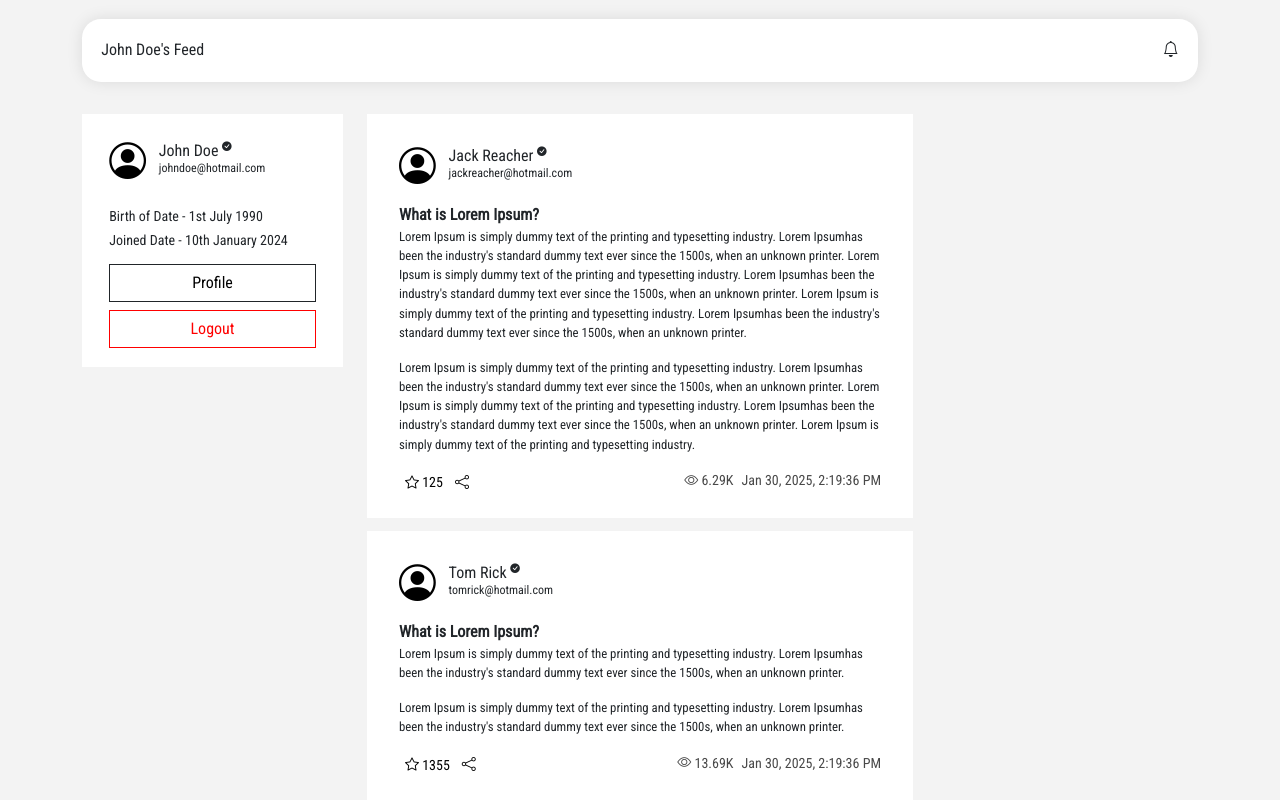
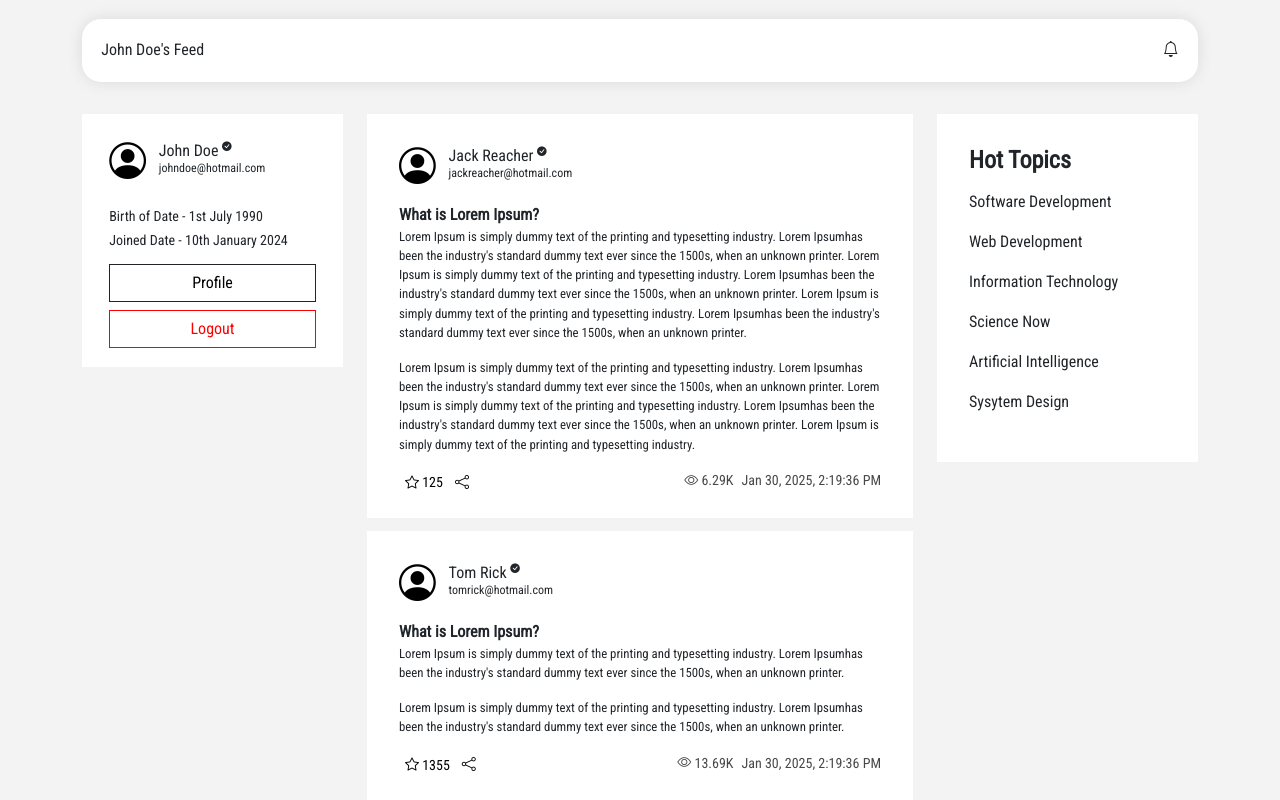
Before and after one commit to Thilrash/tblogiee-web-app, an Angular app in the folder TblogieeClient/: page /home in a window 1280 px wide. Shown: the top 800 px of the page. Built offline with nearby package versions, Linux system fonts and the light colour scheme; a web font is replaced by a local one.

Commit message:
Added trending topic panel

```diff
--- a/TblogieeClient/src/app/home/home.component.html
+++ b/TblogieeClient/src/app/home/home.component.html
@@ -7,6 +7,8 @@
     <div class="col-lg-6 post-container">
       <app-post [posts]="posts"></app-post>
     </div>
-    <div class="col-lg-3 trend-container"></div>
+    <div class="col-lg-3 trend-container">
+      <app-trend-panel></app-trend-panel>
+    </div>
   </div>
 </div>
--- a/TblogieeClient/src/app/home/home.component.scss
+++ b/TblogieeClient/src/app/home/home.component.scss
@@ -8,9 +8,7 @@
   z-index: 999;
 }
 
-.profile-container {
-}
-
-.post-container {
+.post-container,
+.trend-container {
   margin-top: 2rem;
 }
--- /dev/null
+++ b/TblogieeClient/src/app/shared/trend-panel/trend-panel.component.html
@@ -0,0 +1,8 @@
+<div class="trend-container">
+  <div class="trend-header">
+    <h4>Hot Topics</h4>
+  </div>
+  <ul class="topic-list" *ngFor="let topic of hotTopics">
+    <li class="topic-list-item">{{ topic }}</li>
+  </ul>
+</div>
--- /dev/null
+++ b/TblogieeClient/src/app/shared/trend-panel/trend-panel.component.scss
@@ -0,0 +1,20 @@
+.trend-container {
+  background-color: #fff;
+  padding: 2rem;
+}
+
+.trend-header h4 {
+  font-weight: 600;
+}
+
+.topic-list {
+  list-style: none;
+  margin-top: 1rem;
+  margin-left: -2rem;
+}
+
+@media (max-width: 768px) {
+  .trend-container {
+    display: none;
+  }
+}
--- /dev/null
+++ b/TblogieeClient/src/app/shared/trend-panel/trend-panel.component.ts
@@ -0,0 +1,19 @@
+import { CommonModule } from '@angular/common';
+import { Component } from '@angular/core';
+
+@Component({
+  selector: 'app-trend-panel',
+  imports: [CommonModule],
+  templateUrl: './trend-panel.component.html',
+  styleUrl: './trend-panel.component.scss',
+})
+export class TrendPanelComponent {
+  hotTopics = [
+    'Software Development',
+    'Web Development',
+    'Information Technology',
+    'Science Now',
+    'Artificial Intelligence',
+    'Sysytem Design',
+  ];
+}
```
Also changed, not shown: TblogieeClient/src/app/home/home.component.ts (+7 -1 lines), 1 other file (tests, documents, lock files or other folders).
